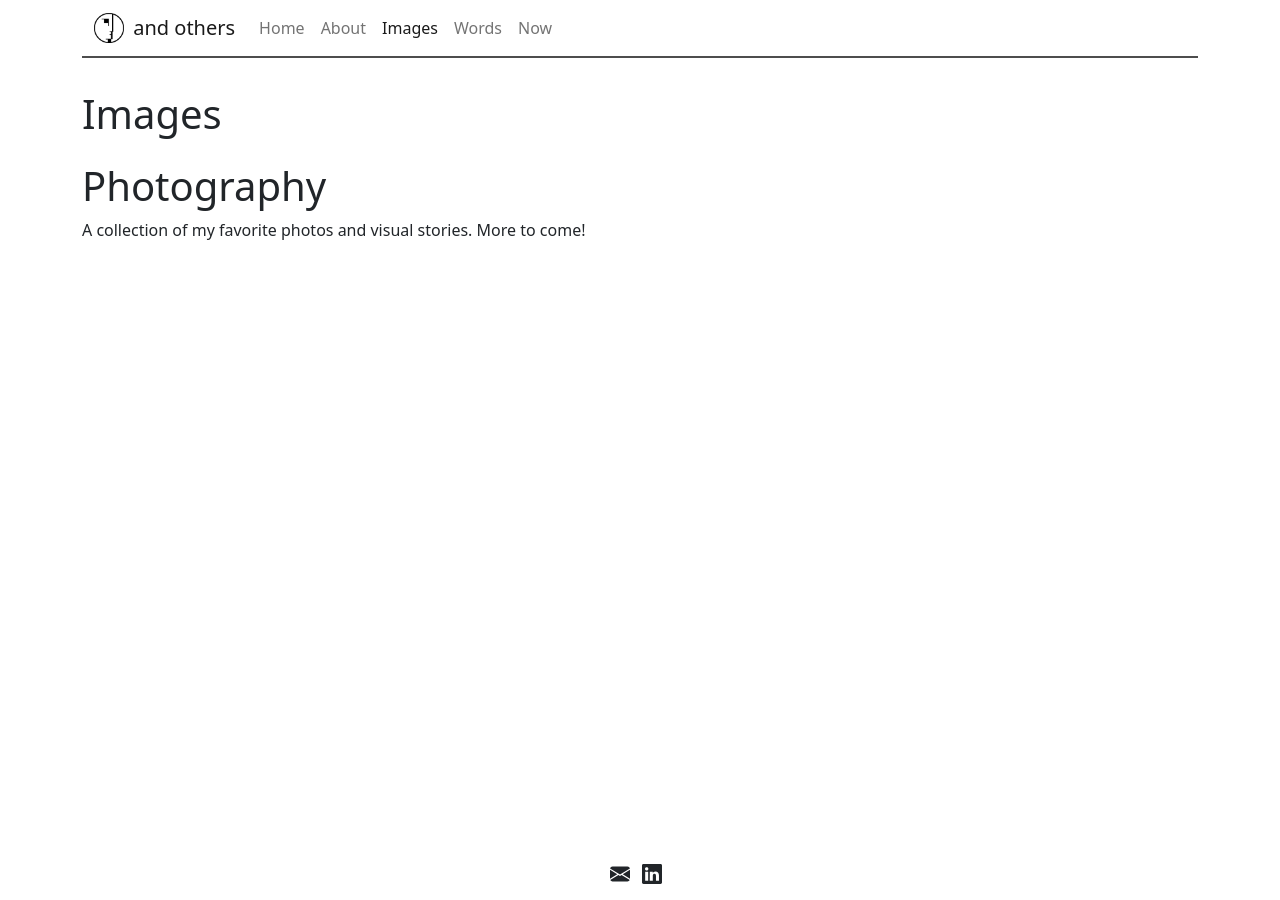
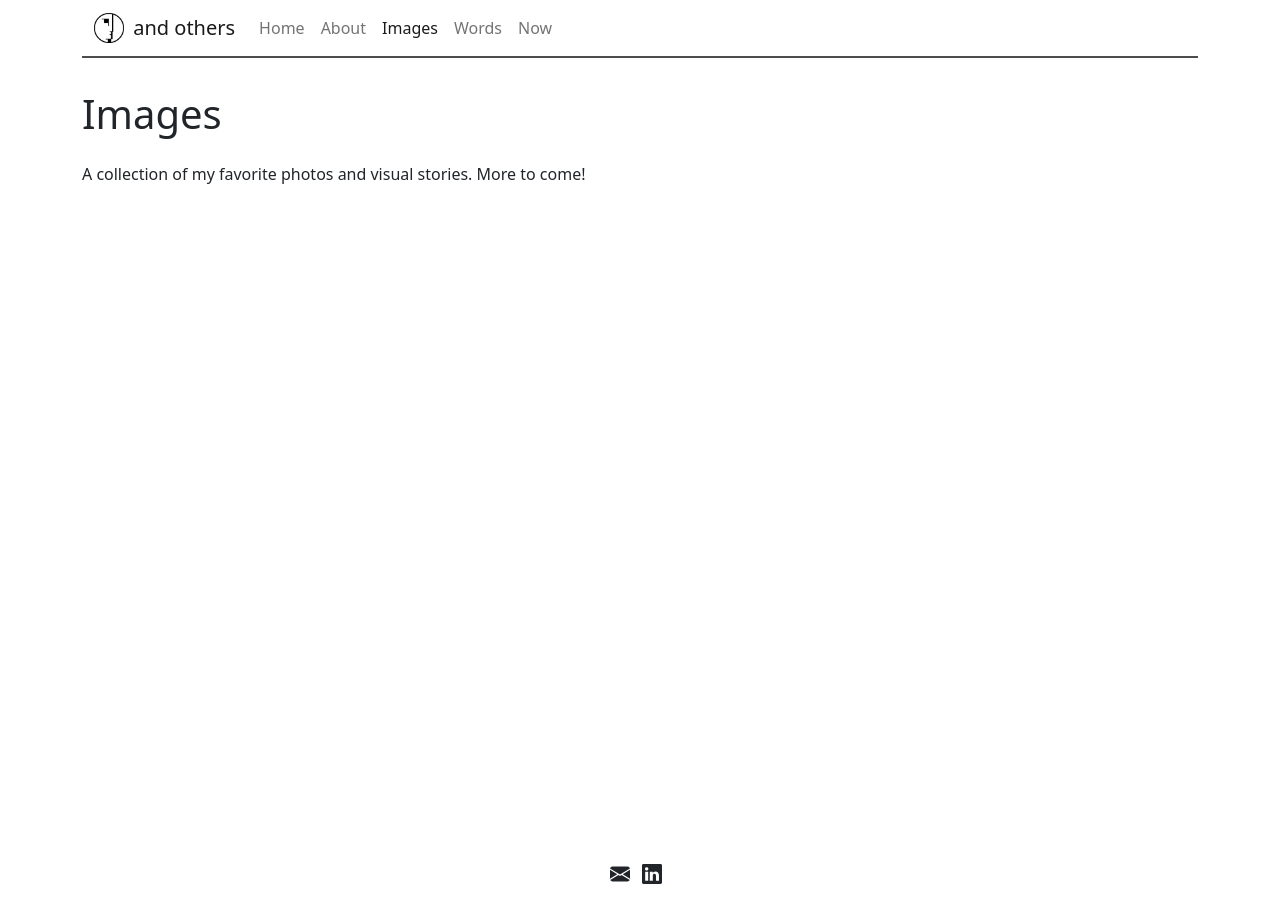
Before and after one commit to andothers/andothers.github.io, a Jekyll site: the page built from images.md, in a window 1280 px wide. Built offline with Jekyll 4.4.1, drawn with Linux system fonts in a browser that asks for light colours.

Commit message:
Update images.md

```diff
--- a/images.md
+++ b/images.md
@@ -4,6 +4,4 @@ title: Images
 permalink: /images/
 ---
 
-# Photography
-
 A collection of my favorite photos and visual stories. More to come!
```
